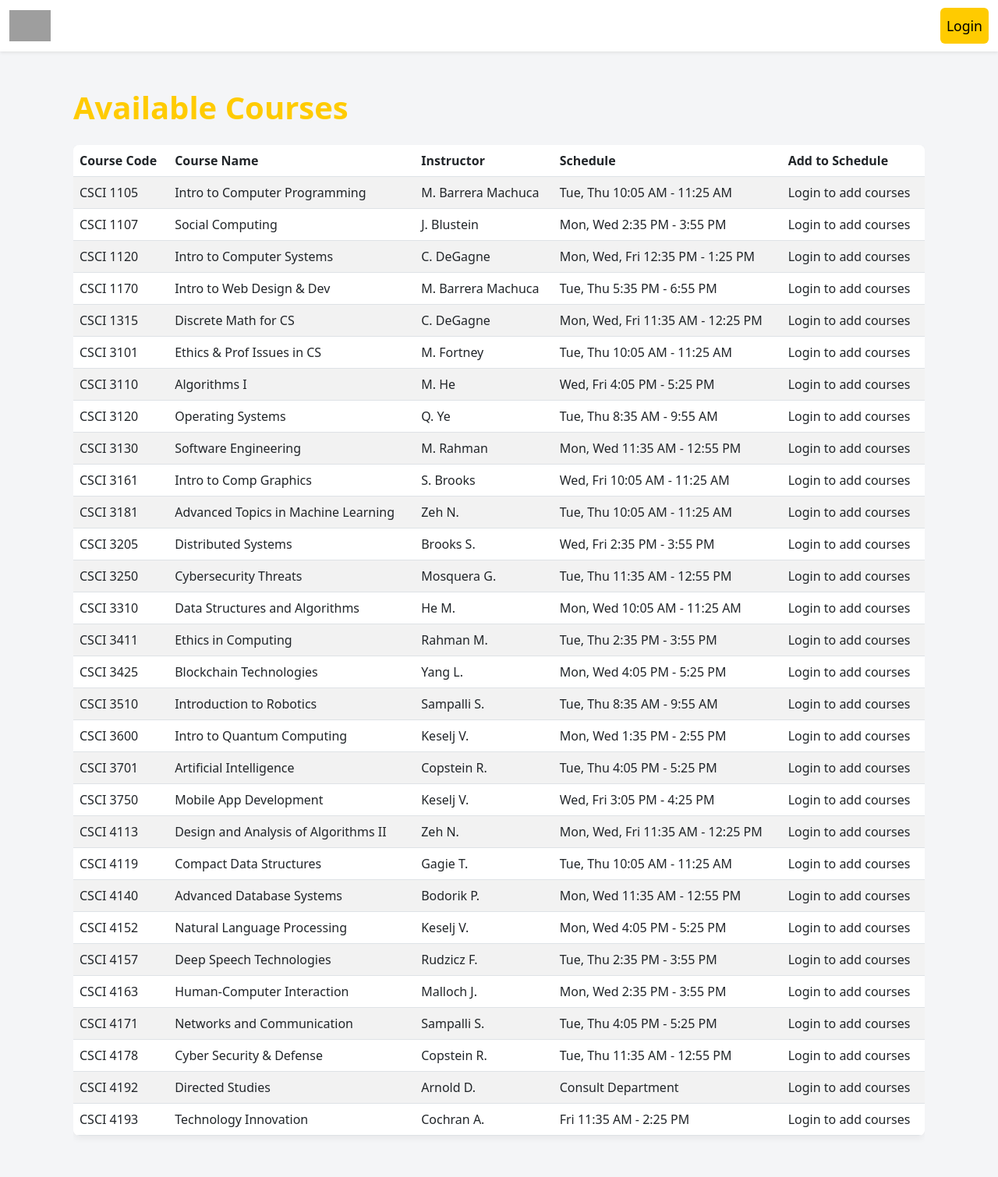
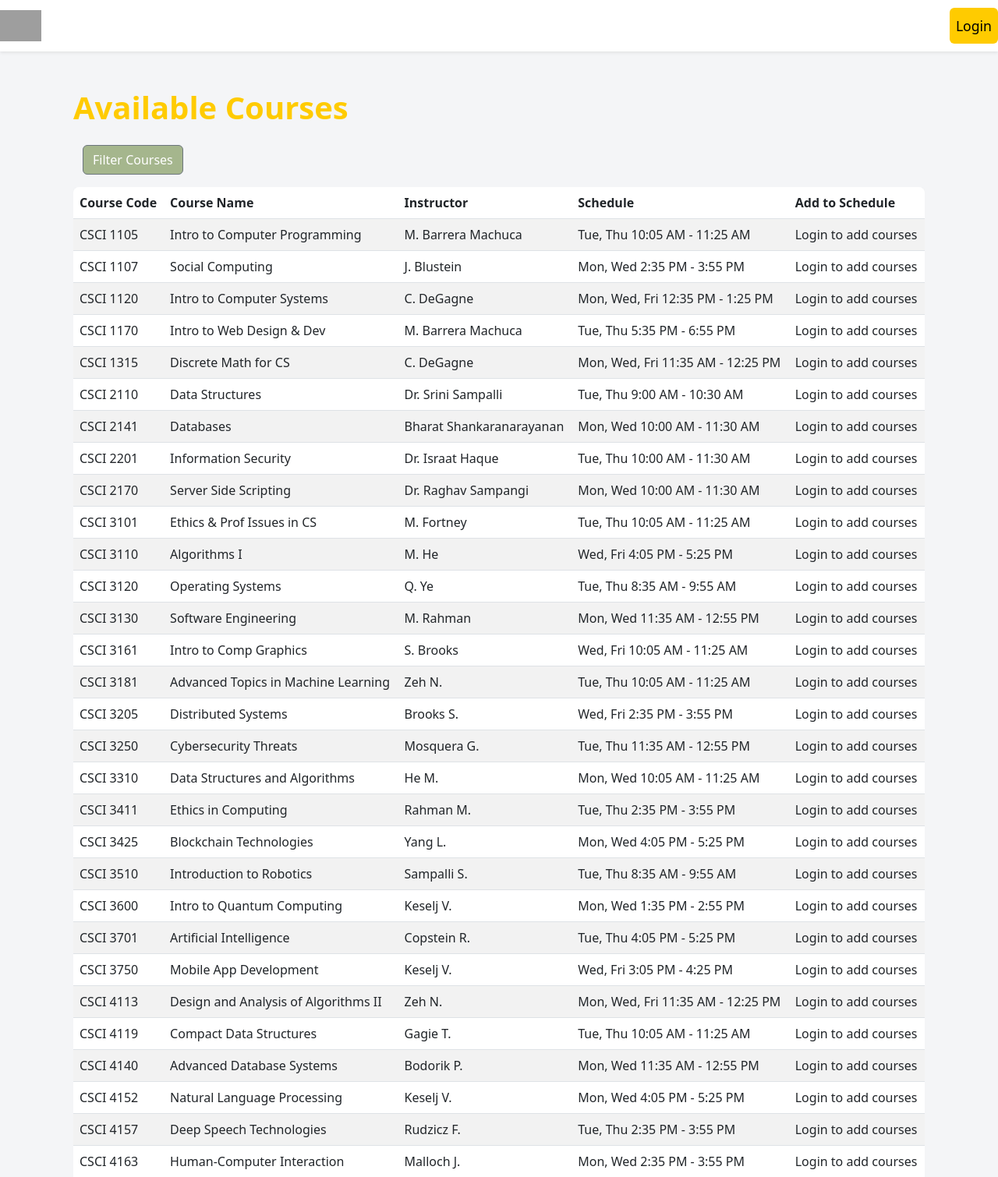
Before and after one commit to MaafiaTroodon/CourseHub, a PHP site: page / in a window 1280 px wide. Shown: the top 1510 px of the page at 78% size. Run offline with PHP 8.4, Linux system fonts and the light colour scheme; grey boxes are pictures that could not be loaded.

Commit message:
Added functionallity like search filter and cleaner overall look to the CourseHub website

```diff
--- a/assets/styles.css
+++ b/assets/styles.css
@@ -307,3 +307,34 @@ body.bg-light-grey {
 .login-input, .login-label {
   font-size: 1em;
 }
+
+
+/* CSS for the filter button */
+/* Filter Toggle Button */
+#filter-toggle {
+  background-color: #A5B68D;
+  color: white;
+}
+
+/* Filter Options Styling */
+#filter-options {
+  background-color: #F6EFBD;
+  padding: 15px;
+  border-radius: 8px;
+  box-shadow: 0 4px 8px rgba(0, 0, 0, 0.1);
+}
+
+#filter-options input[type="text"],
+#filter-options .form-check-label {
+  color: #333;
+}
+
+#filter-options button {
+  background-color: #D6C0B3;
+  color: #333;
+}
+
+#filter-options button:hover {
+  background-color: #DBD3D3;
+  color: #333;
+}
--- a/files/db_dump.sql
+++ b/files/db_dump.sql
@@ -31,6 +31,10 @@ INSERT INTO `courses` (`course_code`, `course_name`, `schedule`, `instructor`) V
 ('CSCI 1120', 'Intro to Computer Systems', 'Mon, Wed, Fri 12:35 PM - 1:25 PM', 'C. DeGagne'),
 ('CSCI 1170', 'Intro to Web Design & Dev', 'Tue, Thu 5:35 PM - 6:55 PM', 'M. Barrera Machuca'),
 ('CSCI 1315', 'Discrete Math for CS', 'Mon, Wed, Fri 11:35 AM - 12:25 PM', 'C. DeGagne'),
+('CSCI 2110', 'Data Structures', 'Tue, Thu 9:00 AM - 10:30 AM', 'Dr. Srini Sampalli'),
+('CSCI 2141', 'Databases', 'Mon, Wed 10:00 AM - 11:30 AM', 'Bharat Shankaranarayanan'),
+('CSCI 2201', 'Information Security', 'Tue, Thu 10:00 AM - 11:30 AM', 'Dr. Israat Haque'),
+('CSCI 2170', 'Server Side Scripting', 'Mon, Wed 10:00 AM - 11:30 AM', 'Dr. Raghav Sampangi'),
 ('CSCI 3101', 'Ethics & Prof Issues in CS', 'Tue, Thu 10:05 AM - 11:25 AM', 'M. Fortney'),
 ('CSCI 3110', 'Algorithms I', 'Wed, Fri 4:05 PM - 5:25 PM', 'M. He'),
 ('CSCI 3120', 'Operating Systems', 'Tue, Thu 8:35 AM - 9:55 AM', 'Q. Ye'),
--- a/files/timetable.json
+++ b/files/timetable.json
@@ -28,6 +28,30 @@
         "name": "Discrete Math for CS",
         "schedule": "Mon, Wed, Fri 11:35 AM - 12:25 PM",
         "instructor": "C. DeGagne"
+    },
+    {
+        "course_code": "CSCI 2110",
+        "name": "Data Structures",
+        "schedule": "Tue, Thu 9:00 AM - 10:30 AM",
+        "instructor": "Dr. Srini Sampalli"
+    },
+    {
+        "course_code": "CSCI 2141",
+        "name": "Databases",
+        "schedule": "Mon, Wed 10:00 AM - 11:30 AM",
+        "instructor": "Bharat Shankaranarayanan"
+    },
+    {
+        "course_code": "CSCI 2201",
+        "name": "Information Security",
+        "schedule": "Tue, Thu 10:00 AM - 11:30 AM",
+        "instructor": "Dr. Israat Haque"
+    },
+    {
+        "course_code": "CSCI 2170",
+        "name": "Server Side Scripting",
+        "schedule": "Mon, Wed 10:00 AM - 11:30 AM",
+        "instructor": "Dr. Raghav Sampangi"
     },
     {
         "course_code": "CSCI 3101",
--- a/includes/header.php
+++ b/includes/header.php
@@ -24,21 +24,19 @@ if (session_status() === PHP_SESSION_NONE) {
 
 <body class="bg-light-grey">
     <nav class="navbar navbar-expand-lg navbar-light bg-white shadow-sm">
-        <div class="container-fluid">
+    <div class="collapse navbar-collapse" id="navbarNav">
     <a class="navbar-brand" href="index.php">
                 <img src="https://encrypted-tbn0.gstatic.com/images?q=tbn:ANd9GcRHV0yTI5pWCUHLmQNLX3KdArcOxWUPBArzfg&s"
                     alt="Dalhousie Logo" height="40">
             </a>
-            <button class="navbar-toggler" type="button" data-bs-toggle="collapse" data-bs-target="#navbarNav"
-                aria-controls="navbarNav" aria-expanded="false" aria-label="Toggle navigation">
-                <span class="navbar-toggler-icon"></span>
-            </button>
-            <div class="collapse navbar-collapse" id="navbarNav">
     <ul class="navbar-nav ms-auto">
         <?php
         // Check if the user is logged in by verifying if 'user_id' is set in the session
         if (isset($_SESSION['user_id'])):
         ?>
+            <li class="nav-item">
+                <a class="nav-link text-dark" href="index.php">Course Schedule</a> <!-- Link to index.php when logged in -->
+            </li>
             <li class="nav-item">
                 <a class="nav-link text-dark" href="dashboard.php">Dashboard</a>
             </li>
@@ -52,6 +50,7 @@ if (session_status() === PHP_SESSION_NONE) {
         <?php endif; ?>
     </ul>
 </div>
+
         </div>
     </nav>
     <div class="container mt-5">
--- a/public/index.php
+++ b/public/index.php
@@ -12,6 +12,43 @@ include('../includes/header.php');
 <div id="notification" class="notification"></div>
 <main class="container">
     <h1 class="mb-4">Available Courses</h1>
+    <div class="container mt-3">
+    <button id="filter-toggle" class="btn btn-outline-secondary mb-3">Filter Courses</button>
+    <div id="filter-options" class="d-none">
+        <!-- Search bar for Course Code -->
+        <div class="input-group mb-3">
+            <input type="text" id="search-bar" class="form-control" placeholder="Search by Course Code">
+            <button class="btn btn-primary" onclick="applyFilters()">Search</button>
+        </div>
+
+        <!-- Day filters -->
+        <div class="mb-3">
+            <label>Filter by Days:</label>
+            <div class="form-check">
+                <input class="form-check-input" type="checkbox" value="Mon" id="filter-mon">
+                <label class="form-check-label" for="filter-mon">Monday</label>
+            </div>
+            <div class="form-check">
+                <input class="form-check-input" type="checkbox" value="Tue" id="filter-tue">
+                <label class="form-check-label" for="filter-tue">Tuesday</label>
+            </div>
+            <div class="form-check">
+                <input class="form-check-input" type="checkbox" value="Wed" id="filter-wed">
+                <label class="form-check-label" for="filter-wed">Wednesday</label>
+            </div>
+            <div class="form-check">
+                <input class="form-check-input" type="checkbox" value="Thu" id="filter-thu">
+                <label class="form-check-label" for="filter-thu">Thursday</label>
+            </div>
+            <div class="form-check">
+                <input class="form-check-input" type="checkbox" value="Fri" id="filter-fri">
+                <label class="form-check-label" for="filter-fri">Friday</label>
+            </div>
+            <button class="btn btn-primary mt-2" onclick="applyFilters()">Apply Filters</button>
+        </div>
+    </div>
+</div>
+
     <div class="table-responsive">
         <table class="table table-striped table-hover">
             <thead class="bg-light">
@@ -94,6 +131,58 @@ function addToSchedule(courseCode) {
         showNotification('An error occurred. Please check the console for details.', 'error');
     });
 }
+
+// javascript for filter course functionality
+document.addEventListener("DOMContentLoaded", function () {
+    const filterToggle = document.getElementById("filter-toggle");
+    const filterOptions = document.getElementById("filter-options");
+
+    // Toggle filter options visibility
+    filterToggle.addEventListener("click", function () {
+        filterOptions.classList.toggle("d-none");
+    });
+});
+
+// Function to apply filters and fetch filtered courses asynchronously
+function applyFilters() {
+    const searchTerm = document.getElementById("search-bar").value;
+    const days = ["Mon", "Tue", "Wed", "Thu", "Fri"].filter(day =>
+        document.getElementById(`filter-${day.toLowerCase()}`).checked
+    );
+
+    fetch('../includes/filter_course.php', {
+        method: 'POST',
+        headers: {
+            'Content-Type': 'application/json'
+        },
+        body: JSON.stringify({ searchTerm, days })
+    })
+    .then(response => response.json())
+    .then(courses => {
+        updateCourseTable(courses);
+    })
+    .catch(error => console.error('Error:', error));
+}
+
+// Function to update the course table with filtered results
+function updateCourseTable(courses) {
+    const courseTable = document.getElementById("course-table");
+    courseTable.innerHTML = ""; // Clear existing courses
+
+    courses.forEach(course => {
+        const row = document.createElement("tr");
+        row.innerHTML = `
+            <td>${course.course_code}</td>
+            <td>${course.course_name}</td> <!-- Updated field name -->
+            <td>${course.instructor}</td>
+            <td>${course.schedule}</td>
+            <td><button class="btn btn-primary" onclick="addToSchedule('${course.course_code}')">Add to Schedule</button></td>
+        `;
+        courseTable.appendChild(row);
+    });
+}
+
+
 </script>
 
 
```
Also changed, not shown: assets/responsive.js (+49 -0 lines), includes/filter_course.php (added, +74 -0 lines), public/dashboard.php (+0 -10 lines), README.md. Lines whose indentation alone changed are shown as unchanged.
